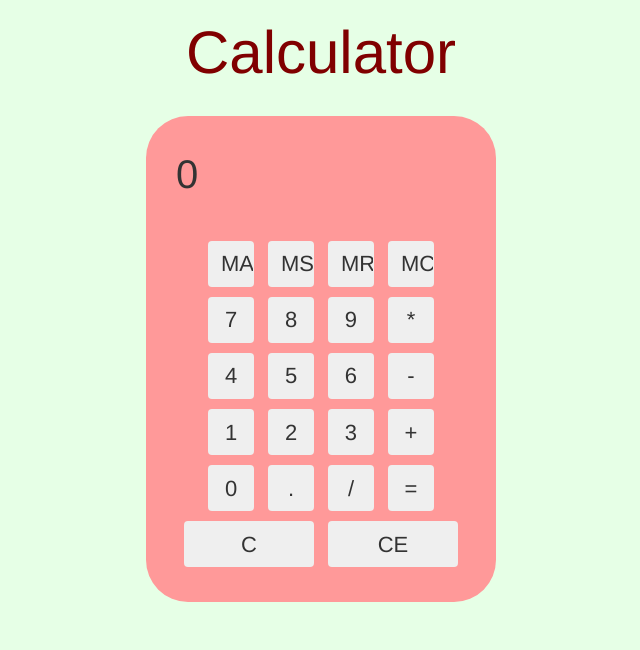
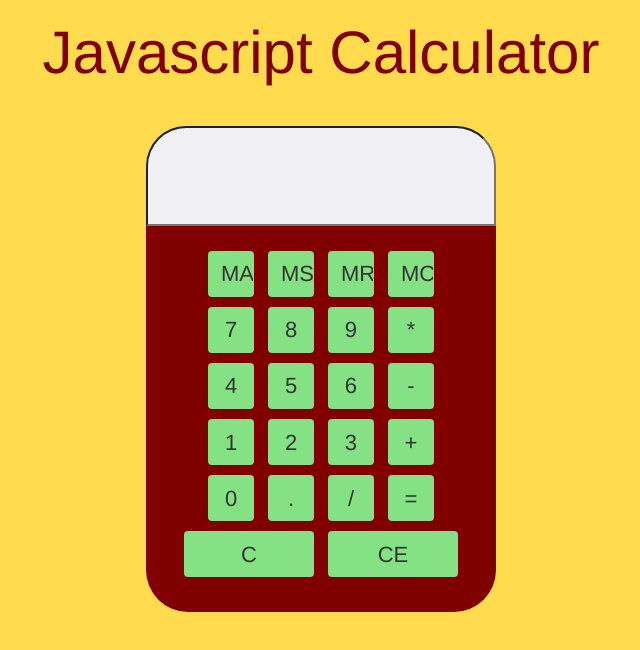
Before and after one commit to surekhasrinivasan/JavaScript-Calculator-Project, a plain HTML site: page index.html in a window 1280 px wide. Shown: the whole page, without its empty margins (319-959 px from the left). Drawn offline with nearby package versions, Linux system fonts and the light colour scheme.

Commit message:
Started on index.js and Modified index.html and style.css

```diff
--- a/index.html
+++ b/index.html
@@ -13,41 +13,43 @@
 	<title>Javascript Calculator</title>
 </head>
 <body>
+	<form name="calci">
 	<div class="text-center">
-		<h1>Calculator</h1>
-	</div>
-	<div id="displayResult">
-		<span id="steps">0</span>
-	</div>
+		<h1>Javascript Calculator</h1>
+
+	<input name="output" id="displayResult">
+
 	<div class="text-center" id="calc">
 		<input class="btn" id="ma" type="button" value="MA">
 		<input class="btn" id="ms" type="button" value="MS">
 		<input class="btn" id="mr" type="button" value="MR">
 		<input class="btn" id="mc" type="button" value="MC">
 		<br>
-		<input class="btn" id="7" type="button" value="7">
-		<input class="btn" id="8" type="button" value="8">
-		<input class="btn" id="9" type="button" value="9">
-		<input class="btn" id="*" type="button" value="*">
+		<input class="btn" id="7" type="button" value="7" onclick="getValue7()">
+		<input class="btn" id="8" type="button" value="8" onclick="getValue8()">
+		<input class="btn" id="9" type="button" value="9" onclick="getValue9()">
+		<input class="btn" id="*" type="button" value="*" onclick="doMulti()">
 		<br>
-		<input class="btn" id="4" type="button" value="4">
-		<input class="btn" id="5" type="button" value="5">
-		<input class="btn" id="6" type="button" value="6">
-		<input class="btn" id="-" type="button" value="-">
+		<input class="btn" id="4" type="button" value="4" onclick="getValue4()">
+		<input class="btn" id="5" type="button" value="5" onclick="getValue5()">
+		<input class="btn" id="6" type="button" value="6" onclick="getValue6()">
+		<input class="btn" id="-" type="button" value="-" onclick="doSub()">
 		<br>
-		<input class="btn" id="1" type="button" value="1">
-		<input class="btn" id="2" type="button" value="2">
-		<input class="btn" id="3" type="button" value="3">
-		<input class="btn" id="+" type="button" value="+">
+		<input class="btn" id="1" type="button" value="1" onclick="getValue1()">
+		<input class="btn" id="2" type="button" value="2" onclick="getValue2()">
+		<input class="btn" id="3" type="button" value="3" onclick="getValue3()">
+		<input class="btn" id="plus" type="button" value="+" onclick="doAdd()">
 		<br>
-		<input class="btn" id="0" type="button" value="0">
-		<input class="btn" id="." type="button" value=".">
-		<input class="btn" id="/" type="button" value="/">
-		<input class="btn" id="=" type="button" value="=">
+		<input class="btn" id="0" type="button" value="0" onclick="getValue0()">
+		<input class="btn" id="." type="button" value="." onclick="getDot()">
+		<input class="btn" id="/" type="button" value="/" onclick="doDiv()">
+		<input class="btn" id="equals" type="button" value="=" onclick="evalu()">
 		<br>
-		<input class="btn bigButton" id="clearAll" type="button" value="C">
+		<input class="btn bigButton" id="clearAll" type="button" value="C" onclick="doClear()">
 		<input class="btn bigButton" id="clearEntry" type="button" value="CE">
 	</div>
+	</div>
+	</form>
 	<script src="index.js">
 	</script>
 </body>
--- a/index.js
+++ b/index.js
@@ -1 +1,68 @@
-console.log("linked");
+function getValue0() {
+	document.calci.output.value += "0";
+}
+
+function getValue1() {
+	document.calci.output.value += "1";
+}
+
+function getValue2() {
+	document.calci.output.value += "2";
+}
+
+function getValue3() {
+	document.calci.output.value += "3";
+}
+
+function getValue4() {
+	document.calci.output.value += "4";
+}
+
+function getValue5() {
+	document.calci.output.value += "5";
+}
+
+function getValue6() {
+	document.calci.output.value += "6";
+}
+
+function getValue7() {
+	document.calci.output.value += "7";
+}
+
+function getValue8() {
+	document.calci.output.value += "8";
+}
+
+function getValue9() {
+	document.calci.output.value += "9";
+}
+
+function doAdd() {
+	document.calci.output.value += "+";
+}
+
+function doSub() {
+	document.calci.output.value += "-";
+}
+
+function doMulti() {
+	document.calci.output.value += "*";
+}
+
+function doDiv() {
+	document.calci.output.value += "/";
+}
+
+function getDot() {
+	document.calci.output.value += ".";
+}
+
+function evalu() {
+	var result = eval(document.calci.output.value);
+	document.calci.output.value = result;
+}
+
+function doClear() {
+	document.calci.output.value = '';
+}
--- a/style.css
+++ b/style.css
@@ -1,23 +1,26 @@
 body {
-	background-color: #e6ffe6;
+	background-color: #ffdb4d;
 }
 h1 {
 	color: #800000;
 	font-size: 60px;
 }
 #displayResult {
-	background-color: #ff9999;
+	background-color: #f0f0f5;
 	height: 100px;
 	width: 350px;
+	border-top-left-radius: 1em;
+	border-top-right-radius: 1em;
+	font-size:40px;
+	text-align: right;
 	margin-left: auto;
 	margin-right: auto;
 	margin-top: 30px;
 	padding-top: 30px;
-	border-top-left-radius: 3em;
-	border-top-right-radius: 3em;
+	padding-right:20px;
 }
 #calc {
-	background-color: #ff9999;
+	background-color: #800000;
 	width: 350px;
 	padding-top: 20px;
 	padding-bottom: 30px;
@@ -26,15 +29,13 @@ h1 {
 	margin-left: auto;
 	margin-right: auto;
 }
-#steps {
-	padding-left: 30px;
-	font-size: 40px;
-}
 .btn {
+	background-color: #84e184;
 	margin: 5px;
 	width: 3.6vw;
 	height: 3.6vw;
 	font-size: 22px;
+	font-
 }
 .bigButton {
 	width: 130px;
```
